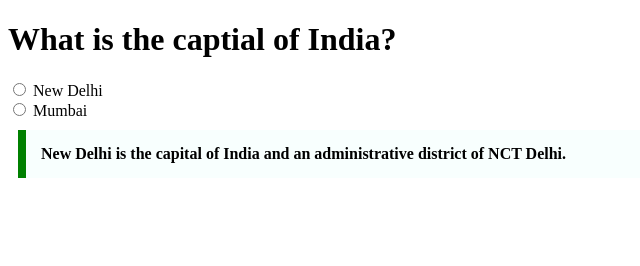
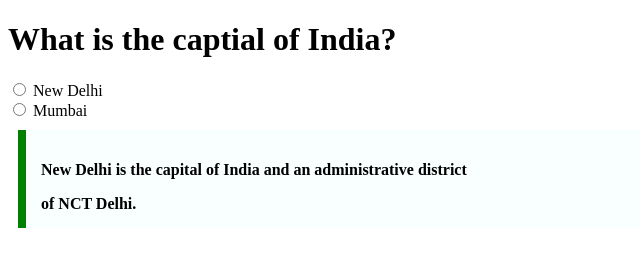
Before and after one commit to acciojob/trivia-swasti2611, a website: page main.html in a window 1280 px wide. Shown: the whole page, without its empty margins (0-640 px from the left). Drawn offline with Linux system fonts and the light colour scheme.

Commit message:
created a submission

```diff
--- a/main.html
+++ b/main.html
@@ -17,8 +17,10 @@
 	<lable>Mumbai</lable>
 
 
-	<blockquote cite="Wikipedia" class="quotation">
+	<blockquote cite="Wikipedia" >
+		<p>
 		New Delhi is the capital of India and an administrative district
+			</p>
 		of NCT Delhi.
 	</blockquote>
 
```
